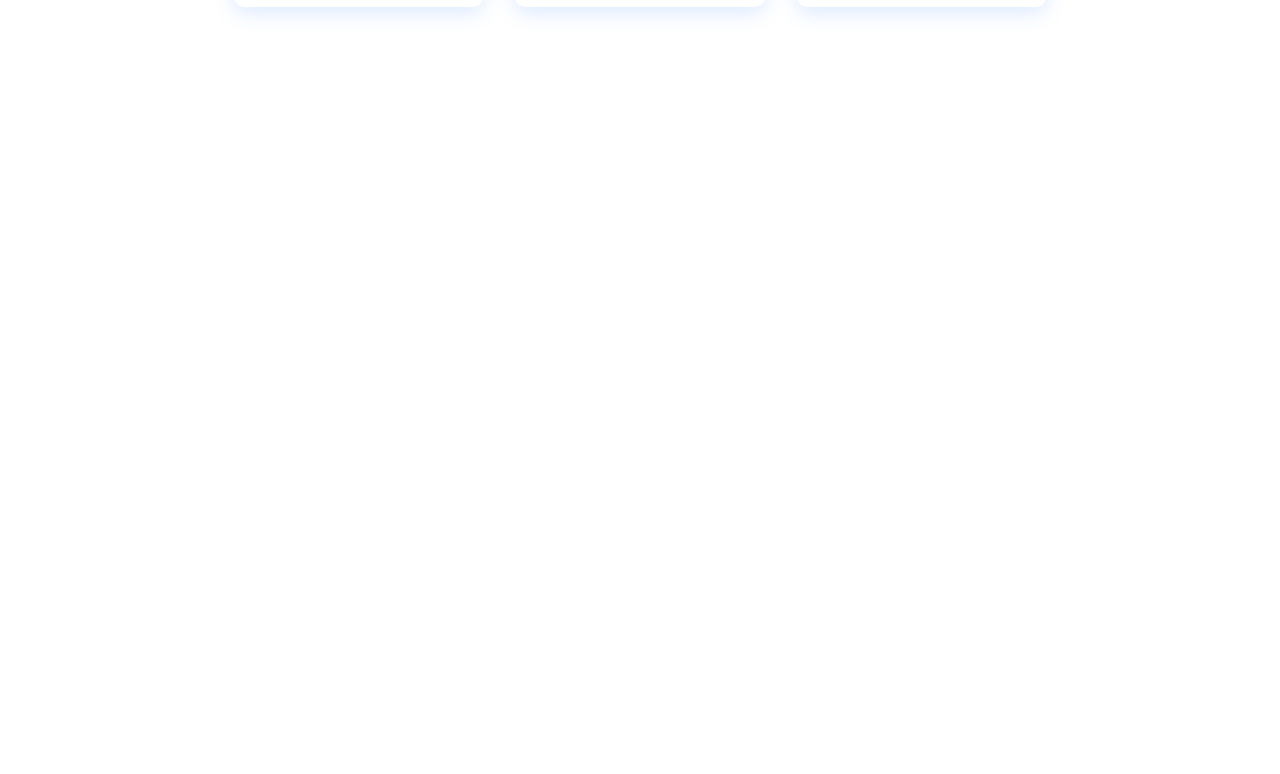
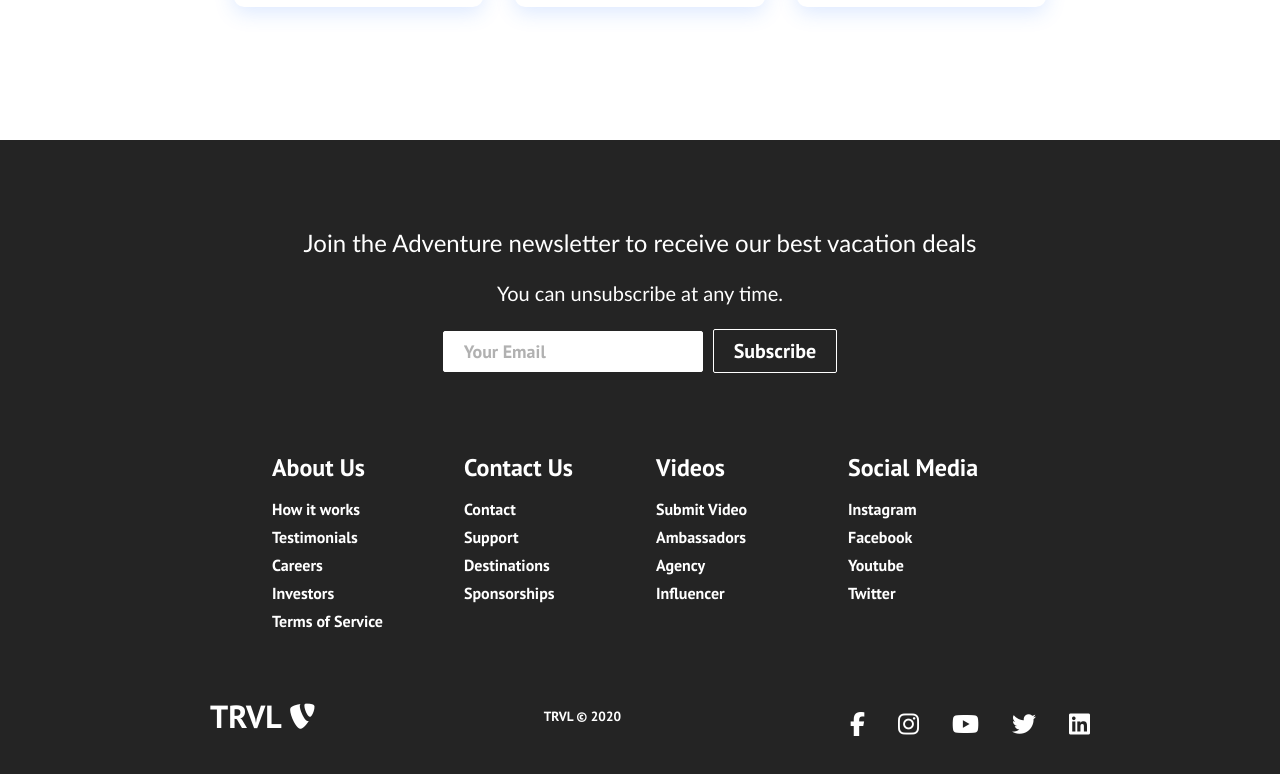
Before and after one commit to Feitumtum/CHBE469_UMD_ChemE_Python, a React (Create React App) app: page / in a window 1280 px wide. Shown: the part 1294-2068 px from the top of the page. Before the commit the page ends 1434 px from the top, so only its background shows below. Built offline with nearby package versions, Linux system fonts and the light colour scheme.

Commit message:
added footer

```diff
--- /dev/null
+++ b/src/components/Footer.css
@@ -0,0 +1,163 @@
+.footer-container {
+    background-color: #242424;
+    padding: 4rem 0 2rem 0;
+    display: flex;
+    flex-direction: column;
+    justify-content: center;
+    align-items: center;
+  }
+
+  .footer-subscription {
+    display: flex;
+    flex-direction: column;
+    justify-content: center;
+    align-items: center;
+    text-align: center;
+
+    margin-bottom: 24px;
+    padding: 24px;
+    color: #fff;
+  }
+
+  .footer-subscription > p {
+    font-family: 'Trebuchet MS', 'Lucida Sans Unicode', 'Lucida Grande',
+      'Lucida Sans', Arial, sans-serif;
+  }
+
+  .footer-subscription-heading {
+    margin-bottom: 24px;
+    font-size: 24px;
+  }
+
+  .footer-subscription-text {
+    margin-bottom: 24px;
+    font-size: 20px;
+  }
+
+  .footer-input {
+    padding: 8px 20px;
+    border-radius: 2px;
+    margin-right: 10px;
+    outline: none;
+    border: none;
+    font-size: 18px;
+    margin-bottom: 16px;
+    border: 1px solid #fff;
+  }
+
+  .footer-links {
+    width: 100%;
+    max-width: 1000px;
+    display: flex;
+    justify-content: center;
+  }
+
+  .footer-link-wrapper {
+    display: flex;
+  }
+
+  .footer-link-items {
+    display: flex;
+    flex-direction: column;
+    align-items: flex-start;
+    margin: 16px;
+    text-align: left;
+    width: 160px;
+    box-sizing: border-box;
+  }
+
+  .footer-link-items h2 {
+    margin-bottom: 16px;
+  }
+
+  .footer-link-items > h2 {
+    color: #fff;
+  }
+
+  .footer-link-items a {
+    color: #fff;
+    text-decoration: none;
+    margin-bottom: 0.5rem;
+  }
+
+  .footer-link-items a:hover {
+    color: #e9e9e9;
+    transition: 0.3s ease-out;
+  }
+
+  .footer-email-form h2 {
+    margin-bottom: 2rem;
+  }
+
+  .footer-input::placeholder {
+    color: #b1b1b1;
+  }
+
+  /* Social Icons */
+  .social-icon-link {
+    color: #fff;
+    font-size: 24px;
+  }
+
+  .social-media {
+    max-width: 1000px;
+    width: 100%;
+  }
+
+  .social-media-wrap {
+    display: flex;
+    justify-content: space-between;
+    align-items: center;
+    width: 90%;
+    max-width: 1000px;
+    margin: 40px auto 0 auto;
+  }
+
+  .social-icons {
+    display: flex;
+    justify-content: space-between;
+    align-items: center;
+    width: 240px;
+  }
+
+  .social-logo {
+    color: #fff;
+    justify-self: start;
+    margin-left: 20px;
+    cursor: pointer;
+    text-decoration: none;
+    font-size: 2rem;
+    display: flex;
+    align-items: center;
+    margin-bottom: 16px;
+  }
+
+  .website-rights {
+    color: #fff;
+    margin-bottom: 16px;
+  }
+
+  @media screen and (max-width: 820px) {
+    .footer-links {
+      padding-top: 2rem;
+    }
+
+    .footer-input {
+      width: 100%;
+    }
+
+    .btn {
+      width: 100%;
+    }
+
+    .footer-link-wrapper {
+      flex-direction: column;
+    }
+
+    .social-media-wrap {
+      flex-direction: column;
+    }
+  }
+
+  @media screen and (max-width: 768px) {
+  }
--- /dev/null
+++ b/src/components/Footer.js
@@ -0,0 +1,120 @@
+import React from "react";
+import "./Footer.css";
+import { Button } from "./Button";
+import { Link } from "react-router-dom";
+
+function Footer() {
+  return (
+    <div className="footer-container">
+      <section className="footer-subscription">
+        <p className="footer-subscription-heading">
+          Join the Adventure newsletter to receive our best vacation deals
+        </p>
+        <p className="footer-subscription-text">
+          You can unsubscribe at any time.
+        </p>
+        <div className="input-areas">
+          <form>
+            <input
+              className="footer-input"
+              name="email"
+              type="email"
+              placeholder="Your Email"
+            />
+            <Button buttonStyle="btn--outline">Subscribe</Button>
+          </form>
+        </div>
+      </section>
+      <div class="footer-links">
+        <div className="footer-link-wrapper">
+          <div class="footer-link-items">
+            <h2>About Us</h2>
+            <Link to="/sign-up">How it works</Link>
+            <Link to="/">Testimonials</Link>
+            <Link to="/">Careers</Link>
+            <Link to="/">Investors</Link>
+            <Link to="/">Terms of Service</Link>
+          </div>
+          <div class="footer-link-items">
+            <h2>Contact Us</h2>
+            <Link to="/">Contact</Link>
+            <Link to="/">Support</Link>
+            <Link to="/">Destinations</Link>
+            <Link to="/">Sponsorships</Link>
+          </div>
+        </div>
+        <div className="footer-link-wrapper">
+          <div class="footer-link-items">
+            <h2>Videos</h2>
+            <Link to="/">Submit Video</Link>
+            <Link to="/">Ambassadors</Link>
+            <Link to="/">Agency</Link>
+            <Link to="/">Influencer</Link>
+          </div>
+          <div class="footer-link-items">
+            <h2>Social Media</h2>
+            <Link to="/">Instagram</Link>
+            <Link to="/">Facebook</Link>
+            <Link to="/">Youtube</Link>
+            <Link to="/">Twitter</Link>
+          </div>
+        </div>
+      </div>
+      <section class="social-media">
+        <div class="social-media-wrap">
+          <div class="footer-logo">
+            <Link to="/" className="social-logo">
+              TRVL
+              <i class="fab fa-typo3" />
+            </Link>
+          </div>
+          <small class="website-rights">TRVL © 2020</small>
+          <div class="social-icons">
+            <Link
+              class="social-icon-link facebook"
+              to="/"
+              target="_blank"
+              aria-label="Facebook"
+            >
+              <i class="fab fa-facebook-f" />
+            </Link>
+            <Link
+              class="social-icon-link instagram"
+              to="/"
+              target="_blank"
+              aria-label="Instagram"
+            >
+              <i class="fab fa-instagram" />
+            </Link>
+            <Link
+              class="social-icon-link youtube"
+              to="/"
+              target="_blank"
+              aria-label="Youtube"
+            >
+              <i class="fab fa-youtube" />
+            </Link>
+            <Link
+              class="social-icon-link twitter"
+              to="/"
+              target="_blank"
+              aria-label="Twitter"
+            >
+              <i class="fab fa-twitter" />
+            </Link>
+            <Link
+              class="social-icon-link twitter"
+              to="/"
+              target="_blank"
+              aria-label="LinkedIn"
+            >
+              <i class="fab fa-linkedin" />
+            </Link>
+          </div>
+        </div>
+      </section>
+    </div>
+  );
+}
+
+export default Footer;
--- a/src/components/HeroSection.js
+++ b/src/components/HeroSection.js
@@ -7,7 +7,7 @@
   return (
     <div className="hero-container">
       <video src="/videos/video-1.mp4" autoPlay loop muted />
-      <h1>JUMPSTART YOUR DATA ANALYSIS JOURNEY</h1>
+      <h1>JUMPSTART YOUR DATA SCIENCE JOURNEY</h1>
       <p>Data science for engineers made by an engineer</p>
       <div className="hero-btns">
         <Button
--- a/src/components/navbar.css
+++ b/src/components/navbar.css
@@ -1,11 +1,11 @@
 .navbar {
     background: linear-gradient(90deg, rgb(28, 27, 27) 0%, rgb(26, 23, 23) 100%);
     height: 80px;
-    display: flex;
+    display: block;
     justify-content: center;
     align-items: center;
     font-size: 1.2rem;
-    position: sticky;
+    position: static;
     top: 0;
     z-index: 999;
   }
@@ -21,11 +21,11 @@
   .navbar-logo {
     color: #fff;
     justify-self: start;
-    margin-left: 20px;
+    /* margin-left: 1px; */
     cursor: pointer;
     text-decoration: none;
     font-size: 2rem;
-    display: flex;
+    display: block;
     align-items: center;
   }
 
--- a/src/components/navbar.js
+++ b/src/components/navbar.js
@@ -29,8 +29,7 @@
       <nav className="navbar">
         <div className="navbar-container">
           <Link to="/" className="navbar-logo" onClick={closeMobileMenu}>
-            UMD ChemE
-            <i class="fa-brands fa-python"></i>
+            UMD ChemE <i class="fa-brands fa-python"></i>
           </Link>
           <div className="menu-icon" onClick={handleClick}>
             <i className={click ? "fas fa-times" : "fas fa-bars"} />
--- a/src/components/pages/Home.js
+++ b/src/components/pages/Home.js
@@ -2,12 +2,14 @@
 import "../../App.css";
 import HeroSection from "../HeroSection";
 import Cards from "../Cards";
+import Footer from "../Footer";
 
 function Home() {
   return (
     <>
       <HeroSection />
       <Cards />
+      <Footer />
     </>
   );
 }
```
